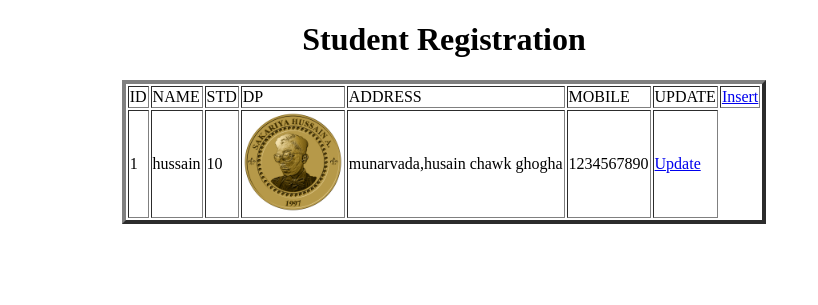
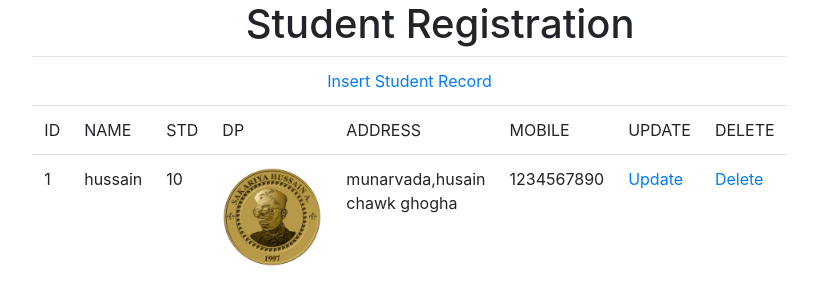
Before and after one commit to HussainSakariya/itechnotion, a Django app: page / in a window 1280 px wide. Shown: the top 305 px of the page, without its empty margins (196-1014 px from the left). Run offline with Django 3.2, Linux system fonts and the light colour scheme; data comes from the database, SQL or seed files in the repository; both versions use the stored data as it was after the commit; some libraries are stand-ins or nearby versions.

Commit message:
Delete Student record

```diff
--- a/studentApp/urls.py
+++ b/studentApp/urls.py
@@ -5,4 +5,5 @@ urlpatterns = [
     path('',index.as_view(),name="index"),
     path('insert/',InsertData.as_view(),name="insert"),
     path('update/<int:pk>/',UpdateData.as_view(),name="update"),
+    path('delete/<int:pk>/',DeleteData.as_view(),name="delete"),
 ]
--- a/studentApp/views.py
+++ b/studentApp/views.py
@@ -15,6 +15,10 @@ class InsertData(CreateView):
     form_class=StudentForm
     success_url=reverse_lazy("index")
 
+class DeleteData(DeleteView):
+    template_name="delete.html"
+    model=Student
+    success_url=reverse_lazy("index")
 
 class UpdateData(UpdateView):
     template_name='update.html'
--- a/templates/index.html
+++ b/templates/index.html
@@ -1,15 +1,32 @@
 <!DOCTYPE html>
 <html lang="en">
+
 <head>
     <meta charset="UTF-8">
     <meta name="viewport" content="width=device-width, initial-scale=1.0">
     <title>Document</title>
+    <link rel="stylesheet" href="https://maxcdn.bootstrapcdn.com/bootstrap/4.5.2/css/bootstrap.min.css">
+    <script src="https://ajax.googleapis.com/ajax/libs/jquery/3.5.1/jquery.min.js"></script>
+    <script src="https://cdnjs.cloudflare.com/ajax/libs/popper.js/1.16.0/umd/popper.min.js"></script>
+    <script src="https://maxcdn.bootstrapcdn.com/bootstrap/4.5.2/js/bootstrap.min.js"></script>
 </head>
+
 <body>
-    <center>
+    <div class="container-fluid">
+        <div class="row">
+            <div class="col-md-4"></div>
+            <div class="col-md-4">
                 <h1>Student Registration</h1>
-    <table border="4">
+            </div>
+            <div class="col-md-4"></div>
+        </div>
+        <div class="row">
+
+            <div class="col-md-2"></div>
+            <div class="col-md-4">
+                <table class="table">
                     <thead>
+                        <tr><td colspan="8" style="text-align: center;"><a href="{% url 'insert' %}">Insert Student Record</a></td></tr>
                         <tr>
                             <td>ID</td>
                             <td>NAME</td>
@@ -18,7 +35,7 @@
                             <td>ADDRESS</td>
                             <td>MOBILE</td>
                             <td>UPDATE</td>
-                <td><a href="{% url 'insert' %}">Insert</a></td>
+                            <td>DELETE</td>
                         </tr>
                     </thead>
                     {% for obj in object_list %}
@@ -31,10 +48,17 @@
                             <td>{{obj.address}}</td>
                             <td>{{obj.mo_number}}</td>
                             <td><a href="{% url 'update' obj.id %}">Update</td>
+                            <td><a href="{% url 'delete' obj.id %}">Delete</td>
                         </tr>
                     </tbody>
                     {% endfor %}
                 </table>
-</center>
+            </div>
+            <div class="col-md-2"></div>
+        </div>
+
+
+    </div>
 </body>
+
 </html>
```
Also changed, not shown: templates/delete.html (added, +15 -0 lines), db.sqlite3, media/student/1448421945888.jpg (added). Lines whose indentation alone changed are shown as unchanged.
